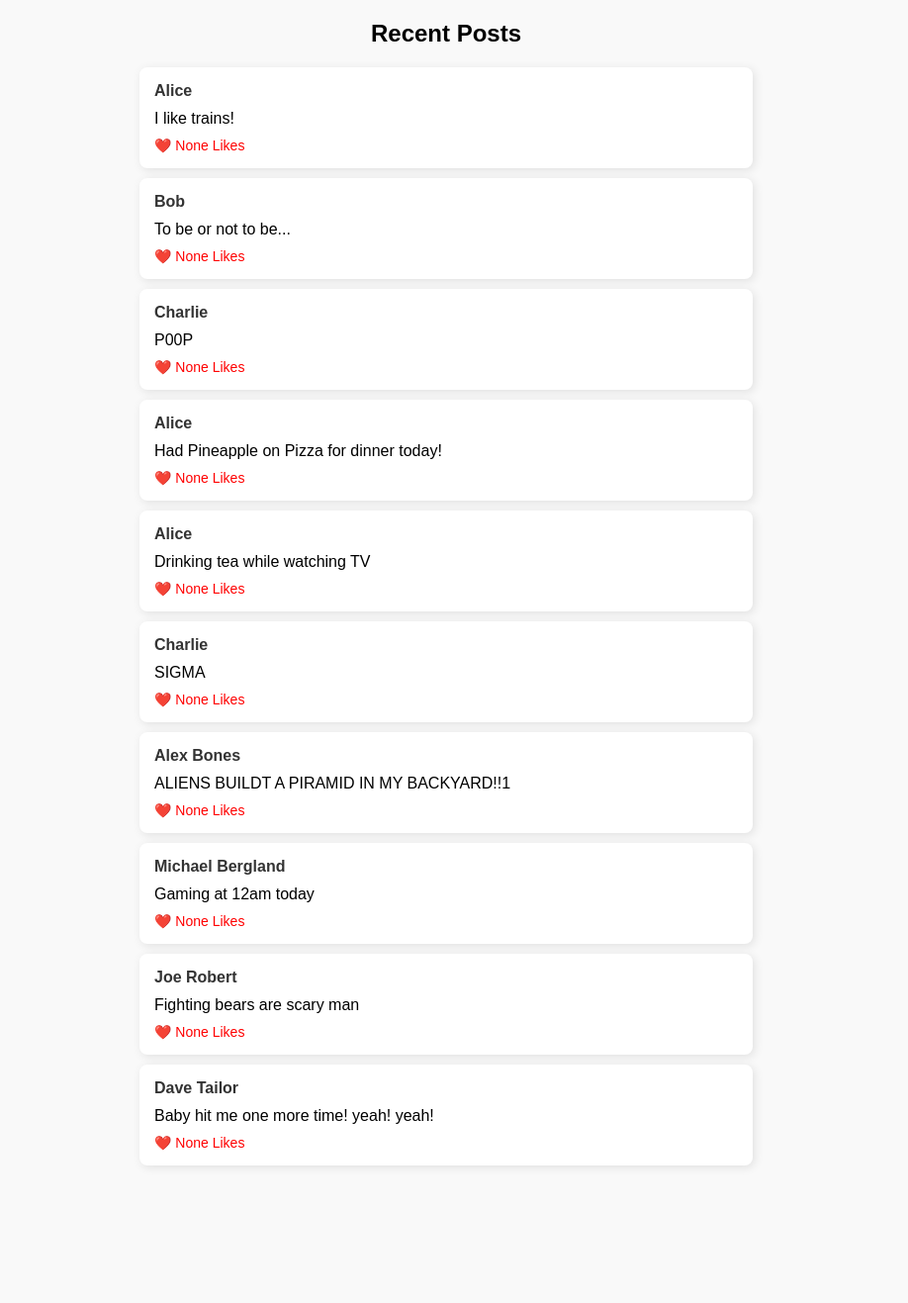
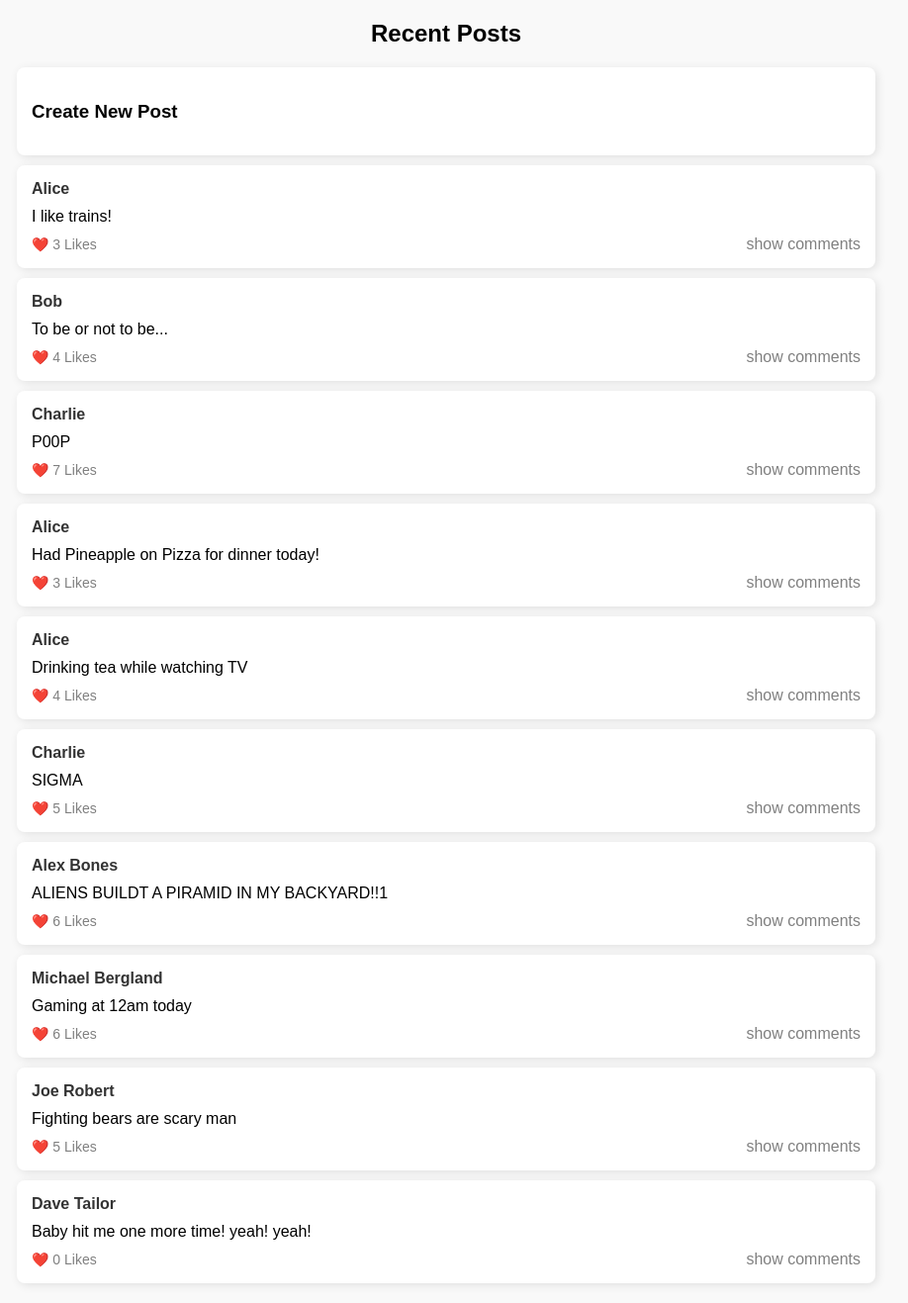
Before and after one commit to GithubTheJon/DAT220-G12, a Flask app: page / in a window 1280 px wide. Shown: the whole page at 99% size, without its empty margins (189-1107 px from the left). Before the commit the page ends 1180 px from the top, so only its background shows below. Run offline with Flask 3, Linux system fonts and the light colour scheme; data comes from the database, SQL or seed files in the repository; both versions use the stored data as it was after the commit.

Commit message:
posts relationship and comments
Added posts relationship with likes, added viewable comments

```diff
--- a/app.py
+++ b/app.py
@@ -1,33 +1,49 @@
-from flask import Flask, render_template
+from flask import Flask, render_template, redirect, url_for, session, flash
 import sqlite3
 
 app = Flask(__name__)
+app.secret_key = "supersecretkey123"
 
+def get_data(user_id):
+    conn = sqlite3.connect("database.db")
+    cursor = conn.cursor()
+    cursor.execute("""
+        SELECT posts.post_id, users.username, posts.content,
+            (SELECT COUNT(*) FROM likes WHERE likes.post_id = posts.post_id) as like_count
+        FROM posts
+        JOIN users ON posts.user_id = users.user_id
+        ORDER BY posts.created_at DESC
+    """)
+    posts = cursor.fetchall()
 
-def get_data():
-    conn = sqlite3.connect("database.db")  # Replace with your actual database file
-    cursor = conn.cursor()
+    cursor.execute("""
+        SELECT comments.post_id, users.username, comments.content
+        FROM comments
+        JOIN users ON comments.user_id = users.user_id
+        ORDER BY comments.created_at ASC
+    """)
+    all_comments = cursor.fetchall()
+    comments_by_post = {}
+    for post_id, commenter, content in all_comments:
+        comments_by_post.setdefault(post_id, []).append({'username': commenter, 'content': content})
 
-    # Corrected query: Fetch username instead of user_id
-    cursor.execute("""
-        SELECT users.username, posts.content, posts.likes
-        FROM posts
-        INNER JOIN users ON posts.user_id = users.user_id
-        ORDER BY posts.created_at DESC;
-    """)
+    liked_post_ids = set()
+    if user_id:
+        cursor.execute("SELECT post_id FROM likes WHERE user_id = ?", (user_id,))
+        liked_post_ids = set(row[0] for row in cursor.fetchall())
 
-    data = cursor.fetchall()  # Fetch all posts
-    columns = ["Username", "Content", "Likes"]  # Define correct column headers
     conn.close()
-
-    return columns, data
-
+    return posts, comments_by_post, liked_post_ids
 
 
 @app.route("/")
 def index():
-    columns, data = get_data()
-    return render_template('index.html', columns=columns, data=data)
+    user_id = session.get("user_id")
+    posts, comments_by_post, liked_post_ids = get_data(user_id)
+    return render_template("index.html", posts=posts,
+                           comments_by_post=comments_by_post,
+                           liked_post_ids=liked_post_ids,
+                           user_id=user_id)
 
 
 @app.route("/user/<string:username>/")
@@ -48,5 +64,38 @@ def user_page(username):
 
     return render_template('user_page.html', username=username, user_posts=user_posts)
 
+
+@app.route("/like/<int:post_id>", methods=["POST"])
+def like_post(post_id):
+    user_id = session.get("user_id")
+    if not user_id:
+        flash("You must be logged in to like posts.")
+        return redirect(url_for("index"))
+
+    conn = sqlite3.connect("database.db")
+    cursor = conn.cursor()
+
+    cursor.execute("INSERT INTO likes (post_id, user_id) VALUES (?, ?)", (post_id, user_id))
+    conn.commit()
+
+    conn.close()
+    return redirect(url_for("index"))
+
+
+@app.route("/unlike/<int:post_id>", methods=["POST"])
+def unlike_post(post_id):
+    user_id = session.get("user_id")
+    if not user_id:
+        flash("You must be logged in to unlike posts.")
+        return redirect(url_for("index"))
+
+    conn = sqlite3.connect("database.db")
+    cursor = conn.cursor()
+    cursor.execute("DELETE FROM likes WHERE post_id = ? AND user_id = ?", (post_id, user_id))
+    conn.commit()
+    conn.close()
+    return redirect(url_for("index"))
+
+
 if __name__=="__main__":
     app.run(debug=True, port=9091)
--- a/templates/index.html
+++ b/templates/index.html
@@ -4,24 +4,87 @@
     <title>Social Media Posts</title>
     <style>
         body { font-family: Arial, sans-serif; background-color: #f9f9f9; margin: 20px; }
-        .post-container { width: 50%; margin: 0 auto; }
+        .post-container { width: 70%; margin: 0 auto; }
         .post { background: white; padding: 15px; margin-bottom: 10px; border-radius: 8px; box-shadow: 2px 2px 10px rgba(0, 0, 0, 0.1); }
         .username { font-weight: bold; color: #333; }
         .content { margin: 10px 0; }
-        .likes { color: red; font-size: 14px; }
+        .option_div {display: flex; justify-content: space-between; align-items: center;}
+        .likes { color: red; font-size: 14px; border-radius: 5px; cursor: pointer; background-color: inherit; margin: 0}
+        .likes:hover { background-color: rgb(255, 235, 238); box-shadow: 2px 2px 10px rgba(0, 0, 0, 0.1)}
+        .comments {color: gray; align-items: center; cursor: pointer}
+        .comments:hover { background-color: #faffff; border-radius: 5px; color: black; box-shadow: 2px 2px 10px rgba(0, 0, 0, 0.1)}
         a {text-decoration: none; color: inherit;}
+        .comment-container { width: 60%; margin: 0 auto; box-shadow: 2px 2px 10px rgba(0, 0, 0, 0.1); background-color: #faffff; border-radius: 20px;}
     </style>
 </head>
 <body>
     <h2 style="text-align: center;">Recent Posts</h2>
+
+
     <div class="post-container">
-        {% for row in data %}
+        <div class="post">
+            <h3 style="align-content: center"> Create New Post</h3>
+        </div>
+    </div>
+
+    <div class="post-container">
+        {% for post in posts %}
+            {% set post_id = post[0] %}
+            {% set username = post[1] %}
+            {% set content = post[2] %}
+            {% set likes = post[3] %}
+
             <div class="post">
-                <div class="username"><a href="{{ url_for('user_page', username=row[0]) }}">{{ row[0] }}</a></div>
-                <div class="content">{{ row[1] }}</div>
-                <div class="likes">❤️ {{ row[2] }} Likes</div>
+                <div class="username">
+                    <a href="{{ url_for('user_page', username=username) }}">{{ username }}</a>
+                </div>
+
+                <div class="content">{{ content }}</div>
+
+                <div class="option_div">
+                    {% if user_id %}
+                        {% if post_id in liked_post_ids %}
+                            <!-- ❤️ Unlike form -->
+                            <form method="POST" action="{{ url_for('unlike_post', post_id=post_id) }}" class="likes">
+                                <button type="submit" class="likes" style="border: none; background: none; cursor: pointer;">
+                                    ❤️ {{ likes }} Likes
+                                </button>
+                            </form>
+                        {% else %}
+                            <!-- 🤍 Like form -->
+                            <form method="POST" action="{{ url_for('like_post', post_id=post_id) }}" class="likes">
+                                <button type="submit" class="likes" style="border: none; background: none; cursor: pointer;">
+                                    🤍 {{ likes }} Likes
+                                </button>
+                            </form>
+                        {% endif %}
+                    {% else %}
+                        <div class="likes" style="color: gray;">❤️ {{ likes }} Likes</div>
+                    {% endif %}
+
+                    <div class="comments" onclick="toggleComments('comments-{{ post_id }}')">show comments</div>
+                </div>
+
+
+
+                <div id="comments-{{ post_id }}" class="comment-container" style="display: none; padding: 10px;">
+                    {% for comment in comments_by_post.get(post_id, []) %}
+                        <p><strong>{{ comment.username }}:</strong> {{ comment.content }}</p>
+                    {% else %}
+                        <p style="color: black;">No comments yet.</p>
+                    {% endfor %}
+                </div>
             </div>
         {% endfor %}
     </div>
+
+    <script>
+        function toggleComments(id) {
+            const show_comments = document.getElementById(id);
+            show_comments.style.display = (show_comments.style.display === "none" || show_comments.style.display === "") ? "block" : "none";
+        }
+    </script>
+
+
 </body>
 </html>
--- a/templates/user_page.html
+++ b/templates/user_page.html
@@ -17,6 +17,7 @@
             <div class="post">
                 <div class="content">{{ post[0] }}</div>
                 <div class="likes">❤️ {{ post[1] }} Likes</div>
+                <div class="comment">Comments so far ?</div>
             </div>
         {% endfor %}
     </div>
```
Also changed, not shown: db_fill.py (+79 -19 lines), README.md, database.db, pdf_n_png/ER_model_presentation.png (added), 9 other files.
